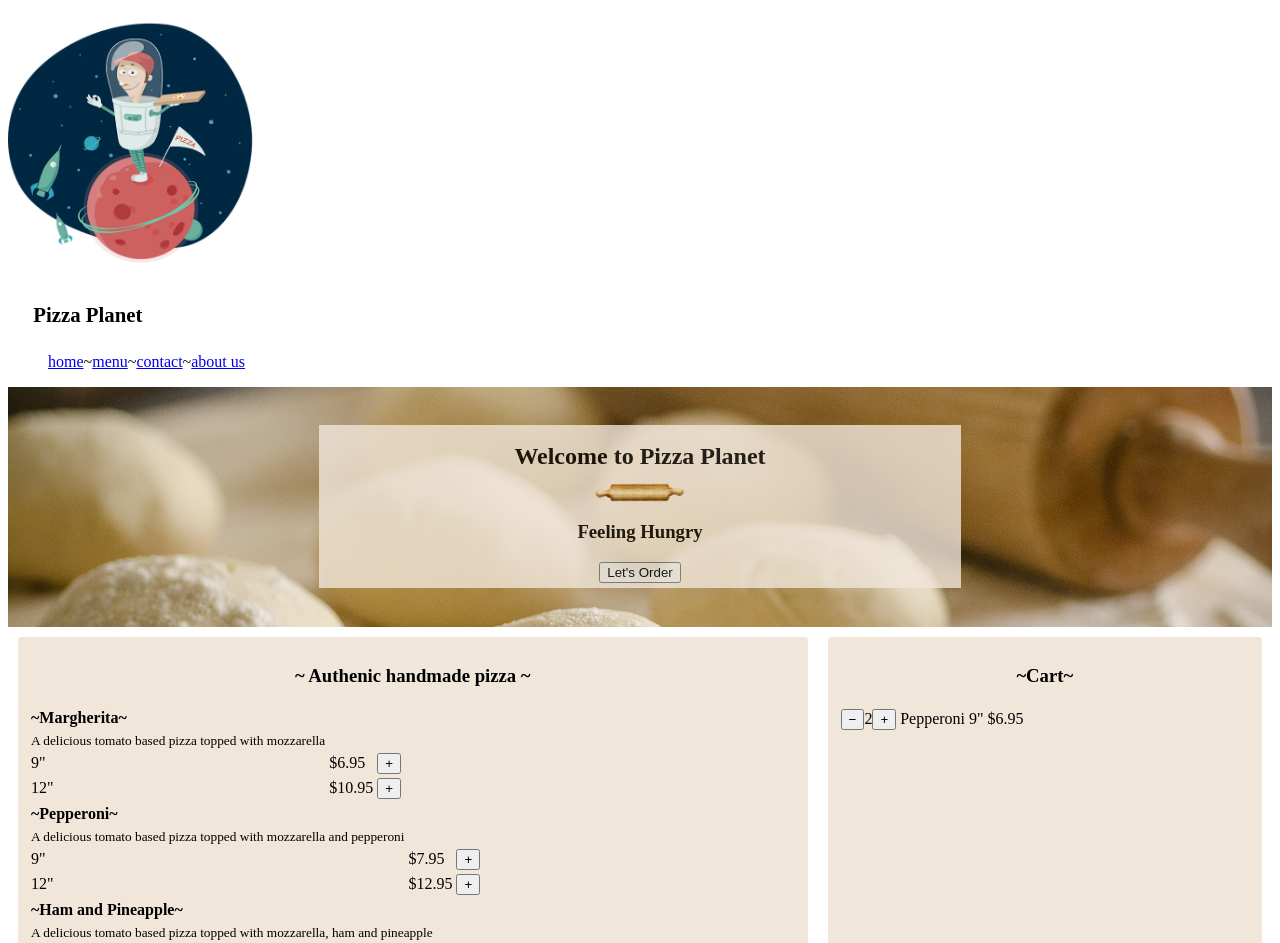
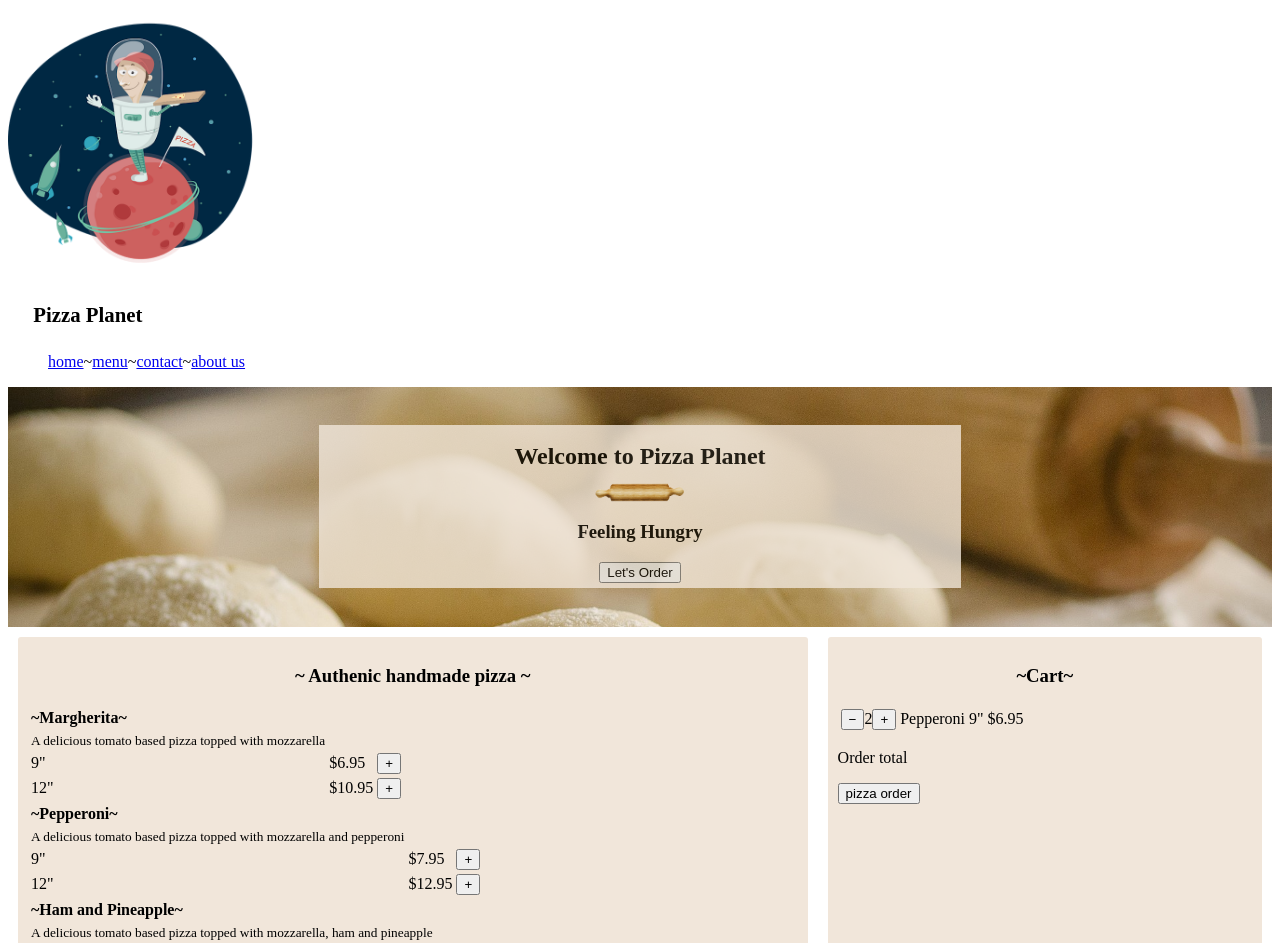
Before and after one commit to Avivar101/helloworld, a Vue app: page / in a window 1280 px wide. Shown: the top 943 px of the page. Built offline with nearby package versions, Linux system fonts and the light colour scheme.

Commit message:
Update menu.vue

```diff
--- a/src/components/menu.vue
+++ b/src/components/menu.vue
@@ -38,6 +38,8 @@
                     </tr>
                 </tbody>
             </table>
+            <p>Order total</p>
+            <button>pizza order</button>
         </div>
     </div>
 </template>
```
